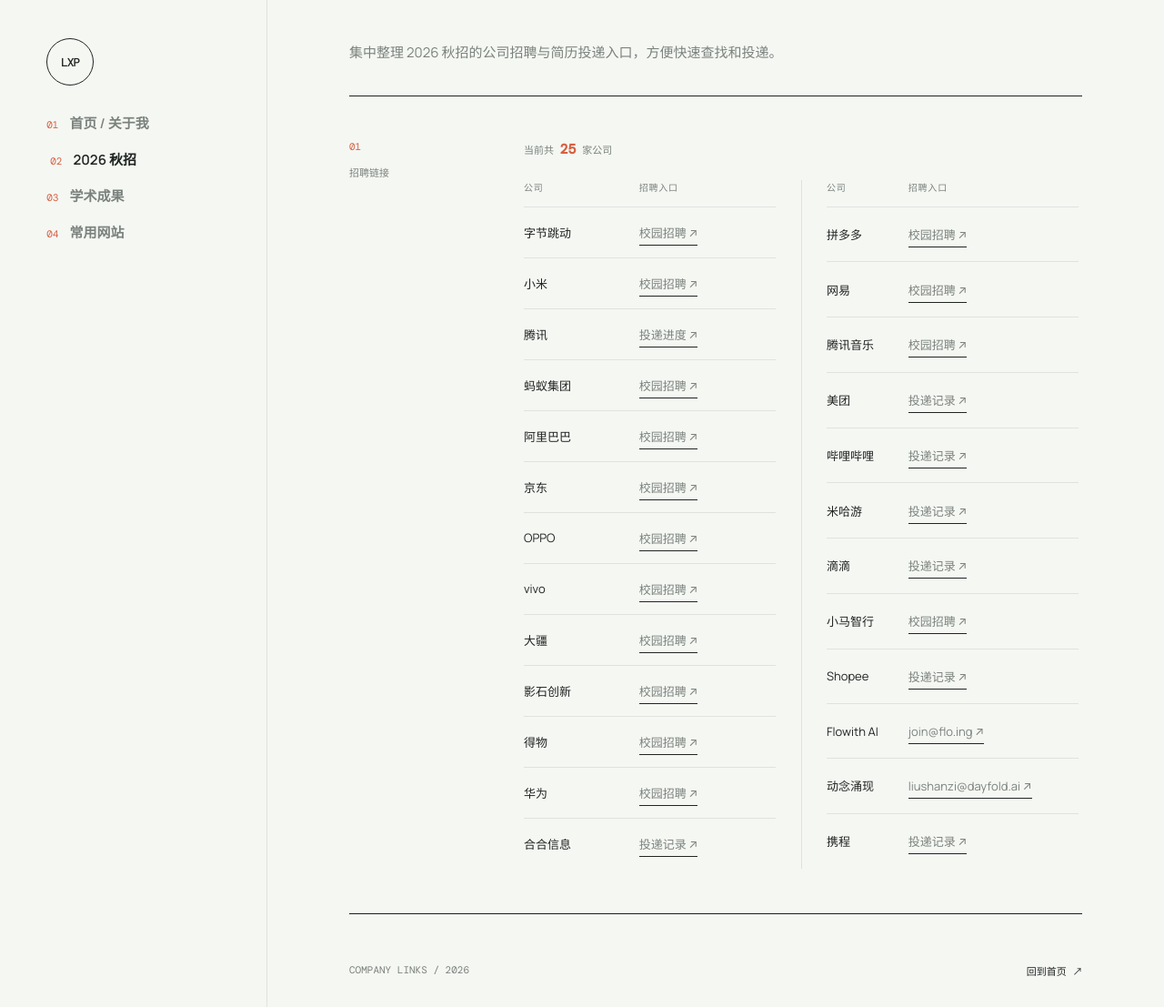
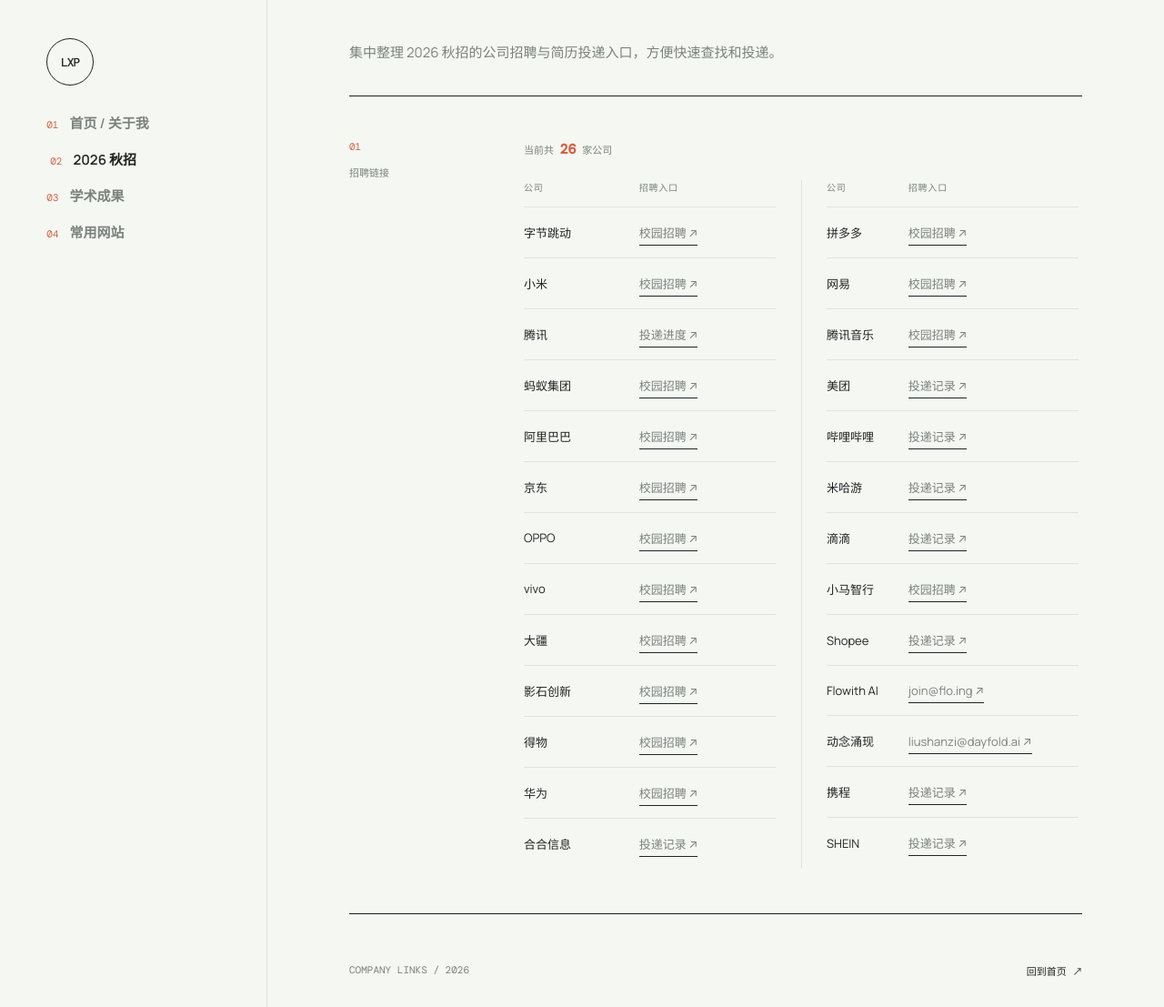
Before and after one commit to LiXinYuECNU/LiXinYuECNU.github.io, a plain HTML site: page hiring-2026.html in a window 1280 px wide. Shown: the whole page at 91% size. Drawn offline with nearby package versions, Linux system fonts and the light colour scheme.

Commit message:
feat: add SHEIN application link

```diff
--- a/hiring-2026.html
+++ b/hiring-2026.html
@@ -59,6 +59,7 @@
                 <tr><td>Flowith AI</td><td><a href="mailto:join@flo.ing">join@flo.ing ↗</a></td></tr>
                 <tr><td>动念涌现</td><td><a href="mailto:liushanzi@dayfold.ai">liushanzi@dayfold.ai ↗</a></td></tr>
                 <tr><td>携程</td><td><a href="https://job.ctrip.com/#/personal-homepage" target="_blank" rel="noreferrer">投递记录 ↗</a></td></tr>
+                <tr><td>SHEIN</td><td><a href="https://app.mokahr.com/campus-recruitment/shein/2932#/candidateHome/applications" target="_blank" rel="noreferrer">投递记录 ↗</a></td></tr>
               </tbody>
             </table>
             </div>
```
